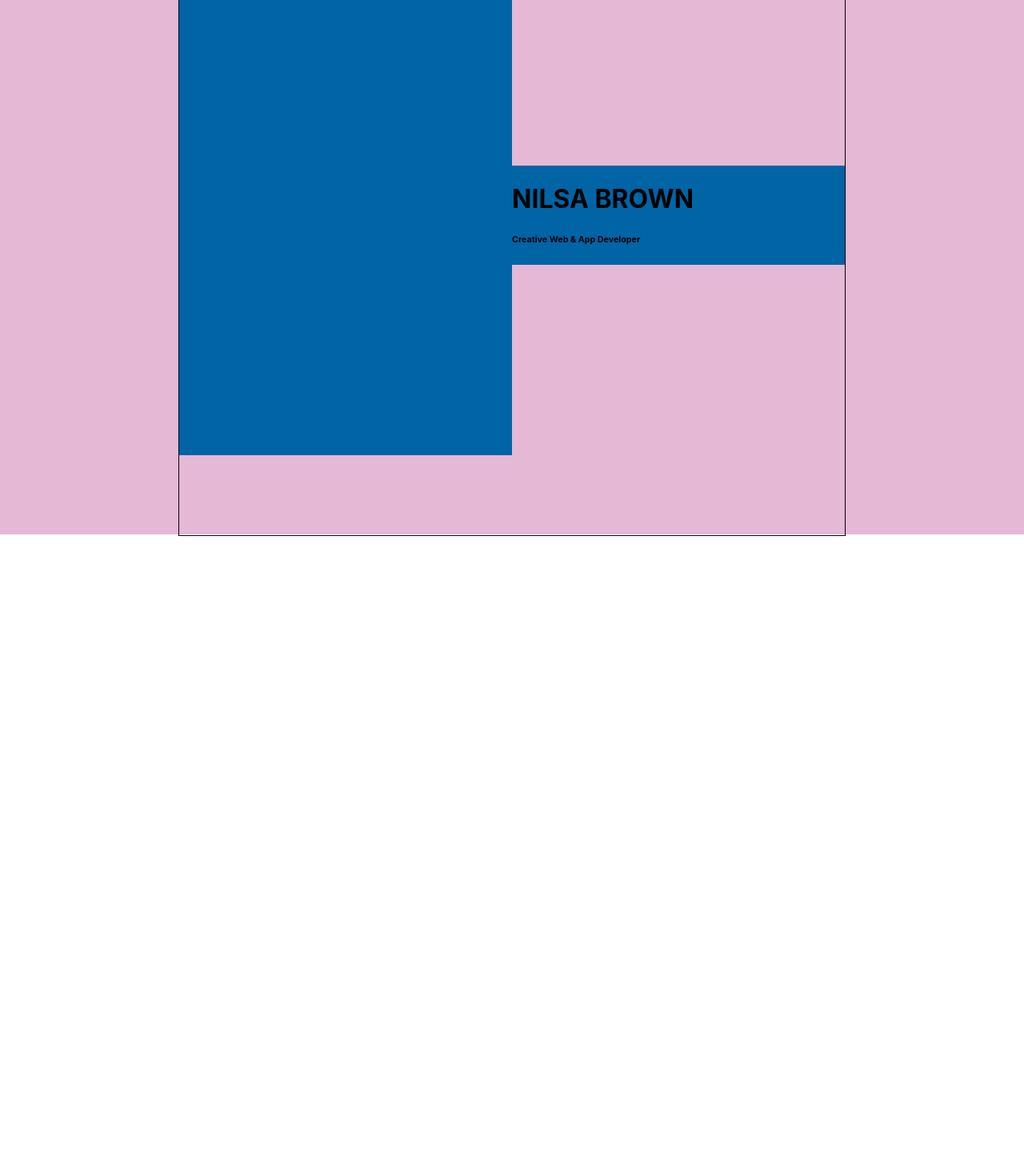
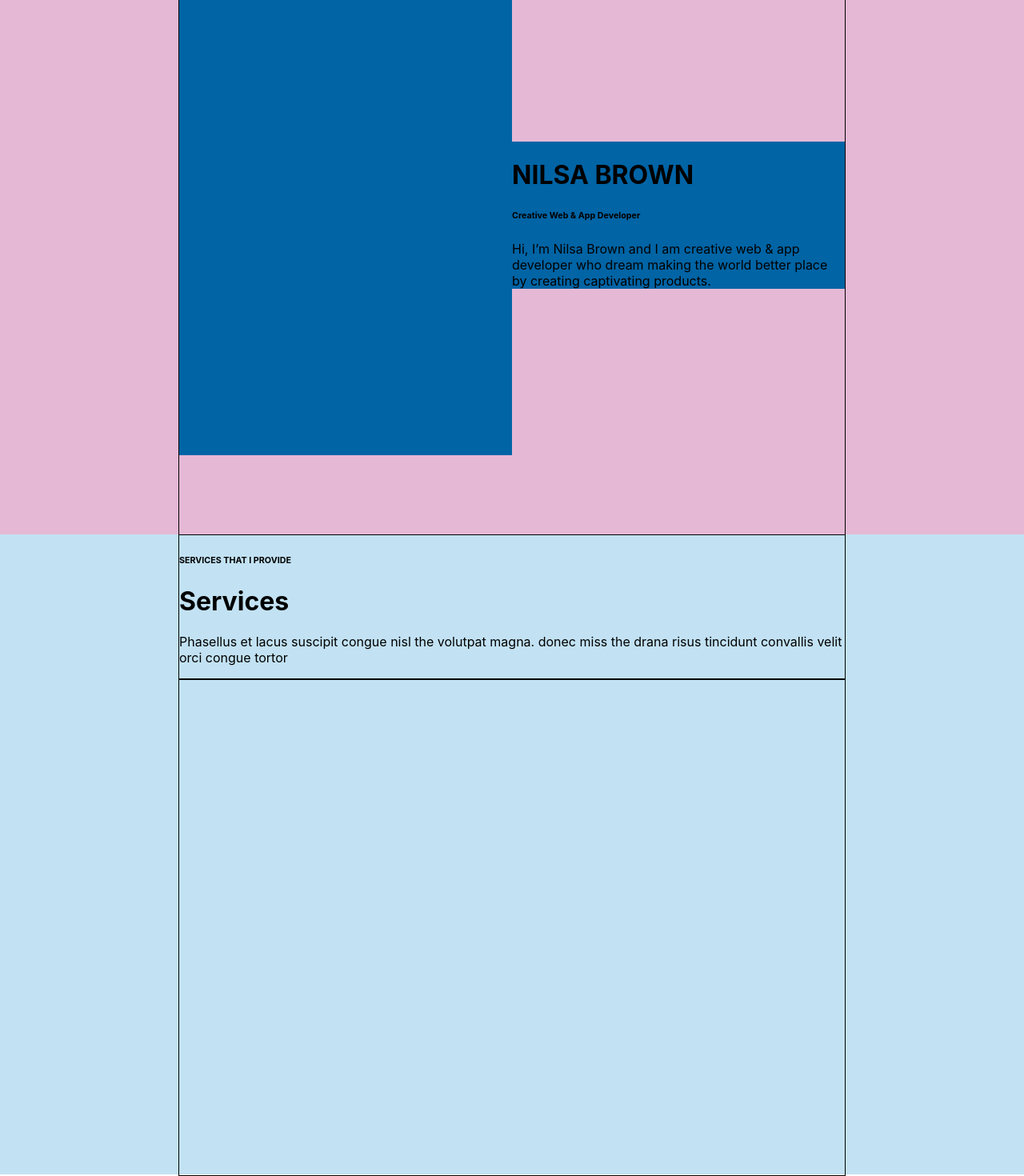
Before and after one commit to naugtymor/Portfolio, a React (Create React App) app: page / in a window 1280 px wide. Shown: the part 212-1682 px from the top of the page at 80% size. Before the commit the page ends 882 px from the top, so only its background shows below. Built offline with nearby package versions, Linux system fonts and the light colour scheme.

Commit message:
skills layout, styles, fix main block layout

```diff
--- a/src/App.js
+++ b/src/App.js
@@ -1,12 +1,14 @@
 import './App.css';
 import Header from "./Header/Header";
 import Main from "./Main/Main";
+import Skills from "./Skills/Skills";
 
 const App = () => {
   return (
     <div className="App">
         <Header/>
         <Main/>
+        <Skills/>
     </div>
   );
 }
--- a/src/Main/Main.js
+++ b/src/Main/Main.js
@@ -1,10 +1,13 @@
 import style from "./Main.module.css"
+import styleContainer from "../common/styles/Container.module.css"
 
 const Main = () => {
     return (
         <div className={style.mainBlock}>
-            <div className={style.container}>
-                <div className={style.photo}></div>
+            <div className={styleContainer.container}>
+                <div className={style.photo}>
+                    <img src={''} alt={"avatar"}/>
+                </div>
                 <div className={style.text}>
                     <h1>
                         <span>NILSA</span>
@@ -14,6 +17,7 @@ const Main = () => {
                     <h6>
                         Creative Web & App Developer
                     </h6>
+                    <span>Hi, I’m Nilsa Brown and I am creative web & app developer who dream making the world better place by creating captivating products.</span>
                 </div>
             </div>
         </div>
--- a/src/Main/Main.module.css
+++ b/src/Main/Main.module.css
@@ -1,17 +1,6 @@
 .mainBlock {
     height: 100vh;
     background-color: #e5b8d5;
-}
-
-.container {
-    border: 1px solid;
-    width: 65%;
-    height: 100%;
-    margin: 0 auto;
-
-    display: flex;
-    align-items: center;
-    justify-content: center;
 }
 
 .photo {
--- /dev/null
+++ b/src/Skills/Skills.js
@@ -0,0 +1,26 @@
+import style from "./Skills.module.css"
+import styleContainer from "../common/styles/Container.module.css"
+
+const Skills = () => {
+    return (
+        <div className={style.skillsBlock}>
+            <div className={`${style.skillsContainer} ${styleContainer.container}`}>
+                <div>
+                    <div>
+                        <h6>SERVICES THAT I PROVIDE</h6>
+                        <h1>Services</h1>
+                    </div>
+                    <div>
+                        <p>Phasellus et lacus suscipit congue nisl the volutpat magna. donec miss the drana risus
+                            tincidunt convallis velit orci congue tortor </p>
+                    </div>
+                </div>
+                <div className={style.skills}>
+
+                </div>
+            </div>
+        </div>
+    )
+}
+
+export default Skills;
--- /dev/null
+++ b/src/Skills/Skills.module.css
@@ -0,0 +1,15 @@
+.skillsBlock {
+    height: 100vh;
+    background-color: #c2e2f3;
+}
+
+.skillsContainer {
+    align-items: center;
+    flex-direction: column;
+    justify-content: flex-start;
+}
+
+.skills {
+    border: 1px solid;
+    width: 100%;
+}
--- /dev/null
+++ b/src/common/styles/Container.module.css
@@ -0,0 +1,10 @@
+.container {
+    border: 1px solid;
+    width: 65%;
+    height: 100%;
+    margin: 0 auto;
+
+    display: flex;
+    align-items: center;
+    justify-content: center;
+}
```
